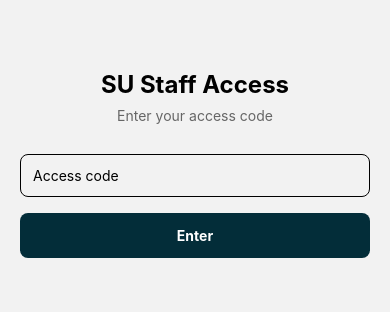
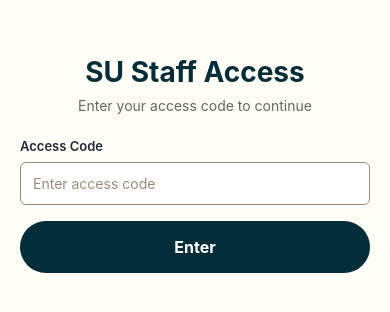
Before and after one commit to badarianof/ku_connect, a React Native app: screen /SULogin in a window 390 px wide. Shown: the part 258-570 px from the top of the page. Built offline with nearby package versions, Linux system fonts and the light colour scheme.

Commit message:
add theme to SU screen

```diff
--- a/src/components/screens/su/SUHomeScreen.js
+++ b/src/components/screens/su/SUHomeScreen.js
@@ -17,18 +17,19 @@ export default function SUHomeScreen({ navigation }) {
   const [events, setEvents] = useState([]);
   const [loading, setLoading] = useState(true);
 
+  // Refetch all upcoming events every time screen comes into focus
   useFocusEffect(
     useCallback(() => {
       const fetchEvents = async () => {
         const today = new Date().toISOString().split("T")[0];
 
+        // Fetch all upcoming events across all societies with society name
         const { data, error } = await supabase
           .from("event")
           .select("*, society(society_name)")
           .gte("event_date", today)
           .order("event_date", { ascending: true });
 
-        console.log("su events:", data);
         if (!error) setEvents(data);
         setLoading(false);
       };
@@ -37,10 +38,12 @@ export default function SUHomeScreen({ navigation }) {
     }, [])
   );
 
-  if (loading) return <ActivityIndicator style={{ flex: 1 }} />;
+  if (loading)
+    return <ActivityIndicator style={{ flex: 1 }} color={colors.primary} />;
 
   return (
     <View style={styles.container}>
+      {/* Page header */}
       <Text style={styles.title}>Upcoming Events</Text>
       <Text style={styles.subtitle}>All societies</Text>
 
@@ -50,8 +53,10 @@ export default function SUHomeScreen({ navigation }) {
         <FlatList
           data={events}
           keyExtractor={(item) => item.event_id}
+          showsVerticalScrollIndicator={false}
           renderItem={({ item }) => (
             <View style={styles.card}>
+              {/* Event thumbnail or placeholder */}
               {item.image_url ? (
                 <Image
                   source={{ uri: item.image_url }}
@@ -61,13 +66,21 @@ export default function SUHomeScreen({ navigation }) {
               ) : (
                 <View style={styles.placeholder} />
               )}
+
               <View style={styles.info}>
+                {/* Event title */}
                 <Text style={styles.eventTitle}>{item.title}</Text>
+
+                {/* Event metadata */}
                 <Text style={styles.detail}>
                   {item.event_date} • {item.time}
                 </Text>
                 <Text style={styles.detail}>{item.location}</Text>
+
+                {/* Society name */}
                 <Text style={styles.society}>{item.society?.society_name}</Text>
+
+                {/* Status badge - styled differently for Published vs Pending */}
                 <Text
                   style={[
                     styles.status,
@@ -98,15 +111,11 @@ const styles = StyleSheet.create({
     marginBottom: 4,
     color: colors.primaryText,
   },
-  subtitle: {
-    color: colors.grey,
-    marginBottom: spacing.xl,
-    fontSize: 13,
-  },
+  subtitle: { color: colors.grey, marginBottom: spacing.xl, fontSize: 13 },
   empty: { color: colors.grey },
   card: {
     flexDirection: "row",
-    backgroundColor: colors.white,
+    backgroundColor: colors.card,
     borderRadius: radius.md,
     marginBottom: spacing.md,
     overflow: "hidden",
@@ -117,11 +126,7 @@ const styles = StyleSheet.create({
     elevation: 2,
   },
   image: { width: 90, height: 90 },
-  placeholder: {
-    width: 90,
-    height: 90,
-    backgroundColor: colors.accent,
-  },
+  placeholder: { width: 90, height: 90, backgroundColor: colors.accent },
   info: { flex: 1, padding: spacing.md },
   eventTitle: {
     fontSize: 14,
@@ -129,11 +134,7 @@ const styles = StyleSheet.create({
     marginBottom: spacing.xs,
     color: colors.primaryText,
   },
-  detail: {
-    fontSize: 12,
-    color: colors.grey,
-    marginBottom: 2,
-  },
+  detail: { fontSize: 12, color: colors.grey, marginBottom: 2 },
   society: {
     fontSize: 12,
     color: colors.primary,
@@ -149,12 +150,6 @@ const styles = StyleSheet.create({
     borderRadius: radius.full,
     alignSelf: "flex-start",
   },
-  published: {
-    color: colors.primary,
-    backgroundColor: colors.accent,
-  },
-  pending: {
-    color: "#92400e",
-    backgroundColor: "#FEF3C7",
-  },
+  published: { color: colors.primary, backgroundColor: colors.accent },
+  pending: { color: "#92400e", backgroundColor: "#FEF3C7" },
 });
--- a/src/components/screens/su/SULoginScreen.js
+++ b/src/components/screens/su/SULoginScreen.js
@@ -7,53 +7,80 @@ import {
   Alert,
 } from "react-native";
 import { useState } from "react";
+import { colors, spacing, radius } from "../../../theme";
 
 export default function SULoginScreen({ navigation }) {
   const [password, setPassword] = useState("");
 
+  // Validate access code and navigate to SU tabs
   const handleLogin = () => {
     if (password === "sustaff2026") {
       navigation.navigate("SUTabs");
     } else {
-      Alert.alert("Incorrect password");
+      Alert.alert("Incorrect access code", "Please try again.");
     }
   };
 
   return (
     <View style={styles.container}>
+      {/* Header section */}
+      <View style={styles.header}>
         <Text style={styles.title}>SU Staff Access</Text>
-      <Text style={styles.subtitle}>Enter your access code</Text>
+        <Text style={styles.subtitle}>Enter your access code to continue</Text>
+      </View>
 
+      {/* Access code input */}
+      <View style={styles.form}>
+        <Text style={styles.label}>Access Code</Text>
         <TextInput
-        placeholder="Access code"
+          placeholder="Enter access code"
           value={password}
           onChangeText={setPassword}
           style={styles.input}
           secureTextEntry
+          placeholderTextColor={colors.neutral}
         />
 
+        {/* Login button */}
         <Pressable style={styles.button} onPress={handleLogin}>
           <Text style={styles.buttonText}>Enter</Text>
         </Pressable>
+      </View>
     </View>
   );
 }
 
 const styles = StyleSheet.create({
-  container: { flex: 1, justifyContent: "center", padding: 20 },
+  container: {
+    flex: 1,
+    justifyContent: "center",
+    padding: spacing.xl,
+    backgroundColor: colors.background,
+  },
+  header: { marginBottom: spacing.xxl, alignItems: "center" },
   title: {
-    fontSize: 24,
+    fontSize: 28,
     fontWeight: "bold",
-    textAlign: "center",
-    marginBottom: 8,
+    color: colors.primary,
+    marginBottom: spacing.sm,
   },
-  subtitle: { color: "#666", textAlign: "center", marginBottom: 30 },
-  input: { borderWidth: 1, padding: 12, borderRadius: 8, marginBottom: 16 },
+  subtitle: { color: colors.grey, textAlign: "center", fontSize: 14 },
+  form: { gap: spacing.sm },
+  label: { fontSize: 13, fontWeight: "600", color: colors.primaryText },
+  input: {
+    borderWidth: 1,
+    borderColor: colors.neutral,
+    padding: spacing.md,
+    borderRadius: radius.sm,
+    backgroundColor: colors.white,
+    color: colors.primaryText,
+  },
   button: {
-    backgroundColor: "#032D39",
-    padding: 14,
-    borderRadius: 8,
+    backgroundColor: colors.primary,
+    padding: spacing.lg,
+    borderRadius: radius.full,
     alignItems: "center",
+    marginTop: spacing.sm,
   },
-  buttonText: { color: "white", fontWeight: "bold" },
+  buttonText: { color: colors.white, fontWeight: "bold", fontSize: 16 },
 });
```
Lines whose indentation alone changed are shown as unchanged.
